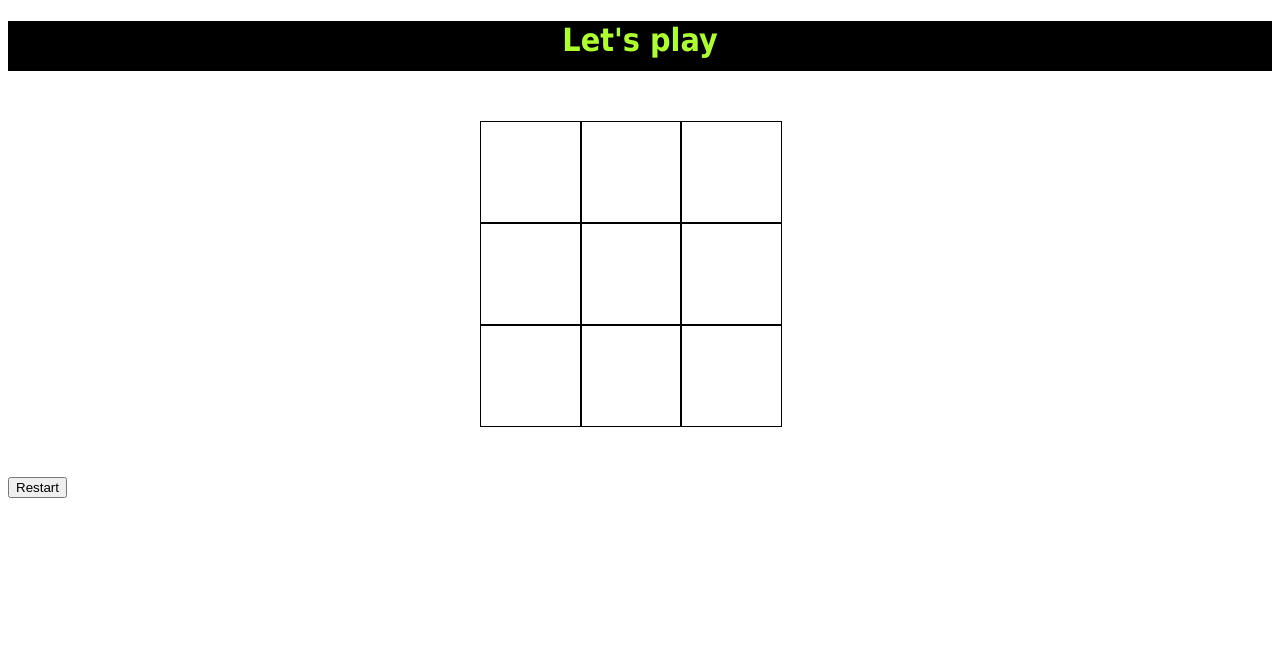
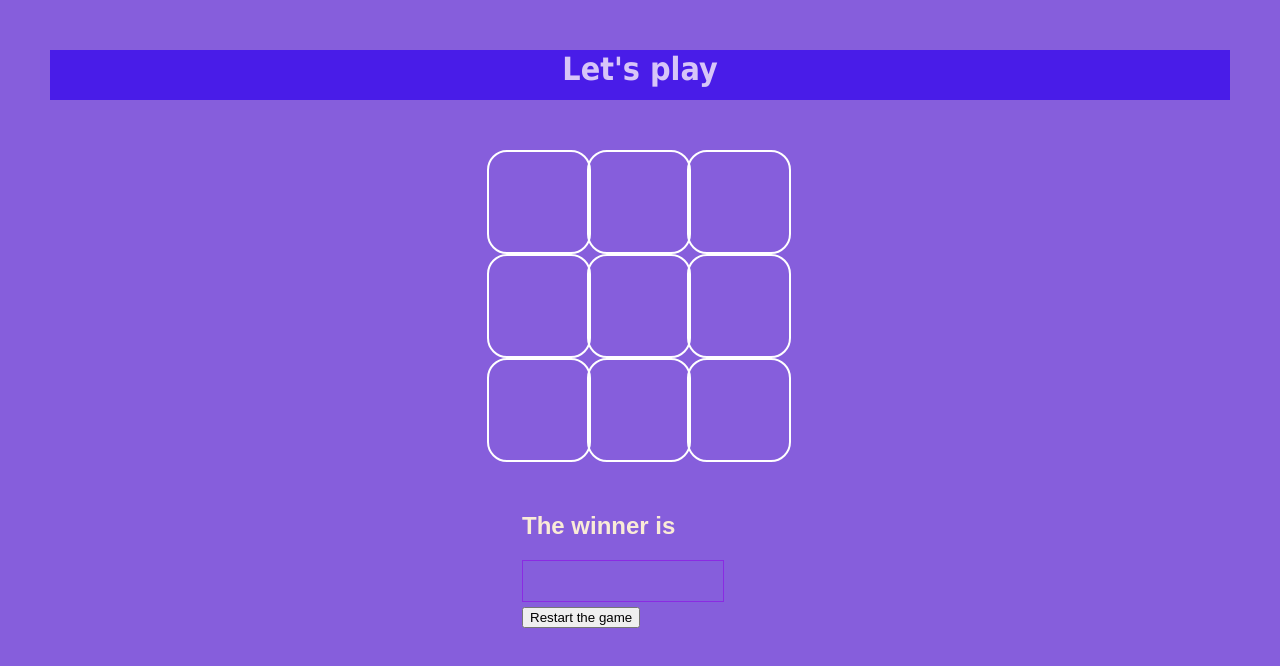
Before and after one commit to AngelaMar10/tic-tac-toe, a plain HTML site: page index.html in a window 1280 px wide. Drawn offline with Linux system fonts and the light colour scheme.

Commit message:
html and Css

```diff
--- a/index.css
+++ b/index.css
@@ -1,24 +1,53 @@
-
-h1 {
+body {
+    margin: 50px;
+    background-color: rgb(134, 94, 220);
+    min-width: 320px;
+}
+header {
     font-family: Tahoma;
     font-size: 5fr;
-    color: greenyellow;
-    background-color: black;
+    color: rgb(215, 197, 248);
+    background-color: rgb(73, 28, 232);
     text-align: center;
     width: 40px auto;
     height: 50px;
+    margin-right: auto;
+    justify-content: space-around;
 
 }
 .boxes {
     display: grid;
     grid-template-columns: 100px 100px 100px;
-    width: 320px;
+    width: 306px;
     margin: 50px auto;
 }
 .boxes div {
-    border: 1px solid;
+    border: 2px solid white;
+    border-radius: 20px;
     height: 100px;
     width: 100px;
-
+    cursor: pointer;
+    margin: auto;
+}
+h2 {
+    margin-left: 40%;
+    color: antiquewhite;
+}
+footer {
+    align-items: center;
+    font-size: 1rem;
+    font-family: sc, sans-serif;
+}
+article {
+    margin-left: 40%;
+    width: 200px;
+    height: 40px;
+    border: 1px solid blueviolet;
 
 }
+button {
+    margin-left: 40%;
+    align-items: center;
+    margin-top: 5px;
+
+}
--- a/index.html
+++ b/index.html
@@ -8,8 +8,10 @@
     <link rel="stylesheet" href="./index.css">
 </head>
 <body>
+    <header>
+        <h1>Let's play</h1>
+    </header>
     <div class="container">
-        <h1>Let's play</h1>
 
         <section class="boxes">
             <div id="box1"></div>
@@ -24,8 +26,37 @@
 
         </section>
     </div>
-    <h2 class="result-message"></h2>
-    <button class="play-again">Restart</button>
+    <footer>
+        <h2 class="result-message">The winner is</h2>
+        <article class="Text"></article>
+
+        <button class="play-again">Restart the game</button>
+
+    </footer>
+
 
 </body>
+<script>
+
+
+    var boxes = document.querySelector('.boxes');
+
+    // for (let i = 0; i < boxes.length; i = i + 1) {
+        boxes.addEventListener('click', function (event) {
+            let box = event.target
+            console.log(box)
+        box.style.backgroundColor = 'red'
+        }
+        )
+        // )}
+    // // the winning positions when clicked
+    // const lineWinner = document.querySelector('.boxes');
+
+    // var winningOptions = [
+    //     [0,1,2],[3,4,5],[6,7,8],[0,3,6],[1,4,7],[2,5,8],[0,4,8],[2,4,6]]
+
+    // // To start the game
+    // var gameStart = true;
+    // firstPlayer = 'O'
+</script>
 </html>
```
